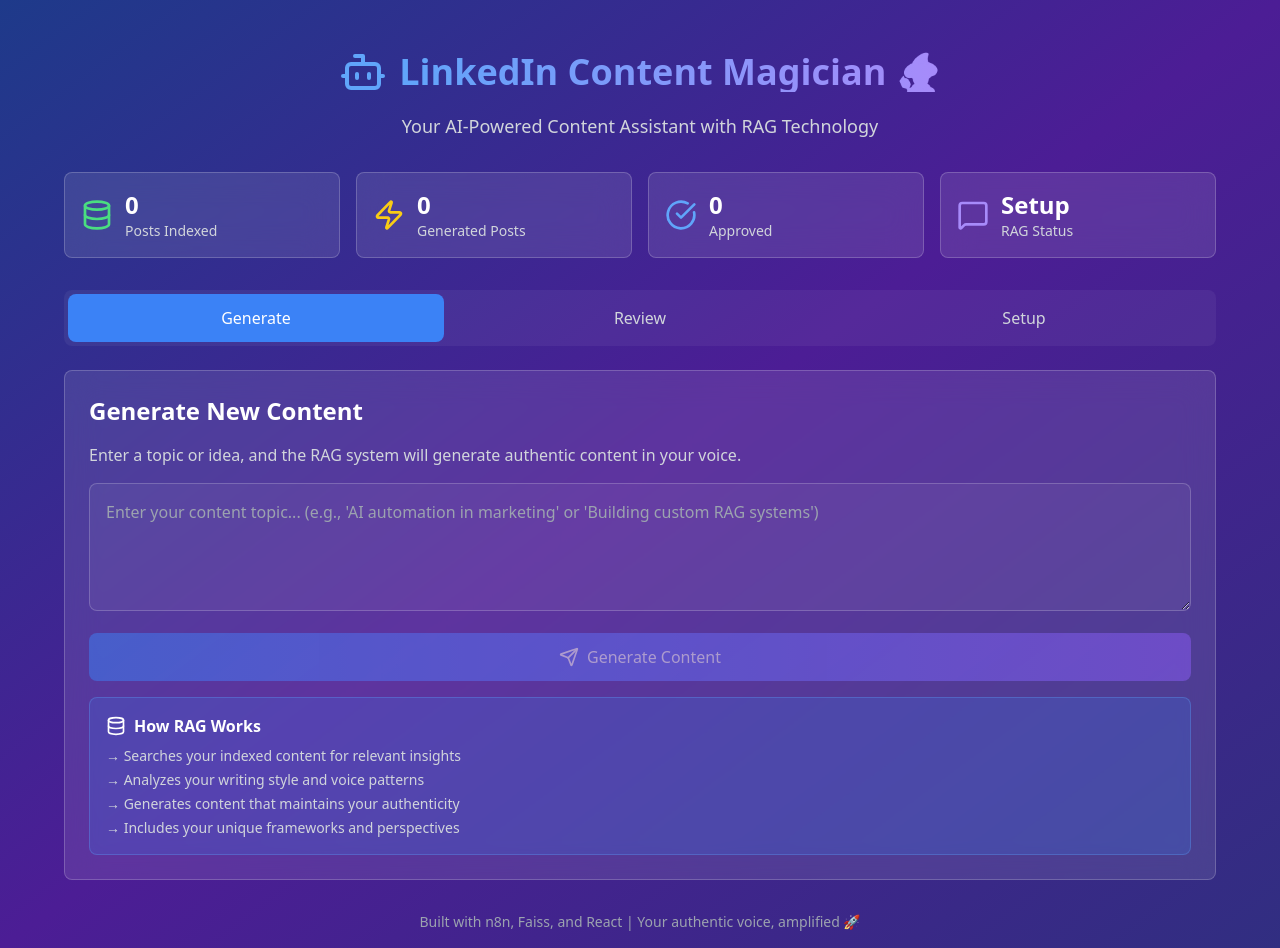
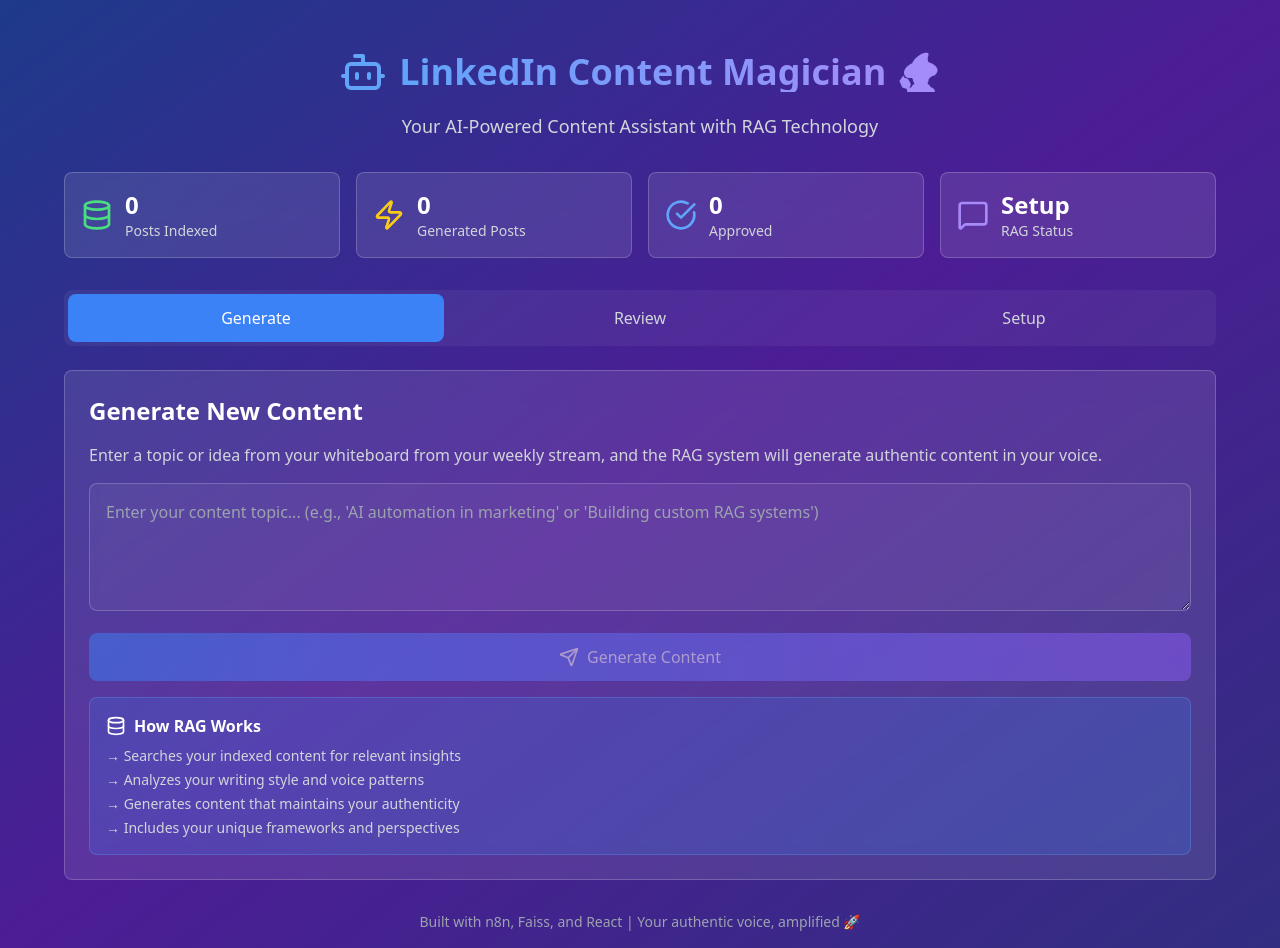
Before and after one commit to rifaterdemsahin/linkedin-content-magician, a React (Vite) app in the folder 5_Symbols/: page / in a window 1280 px wide. Built offline with nearby package versions, Linux system fonts and the light colour scheme.

Commit message:
canva whiteboard reminder for me

```diff
--- a/5_Symbols/src/App.jsx
+++ b/5_Symbols/src/App.jsx
@@ -184,7 +184,7 @@
             <div className="space-y-4">
               <h2 className="text-2xl font-bold mb-4">Generate New Content</h2>
               <p className="text-gray-300 mb-6">
-                Enter a topic or idea, and the RAG system will generate authentic content in your voice.
+                Enter a topic or idea from your whiteboard from your weekly stream, and the RAG system will generate authentic content in your voice.
               </p>
 
               <div className="space-y-4">
```
